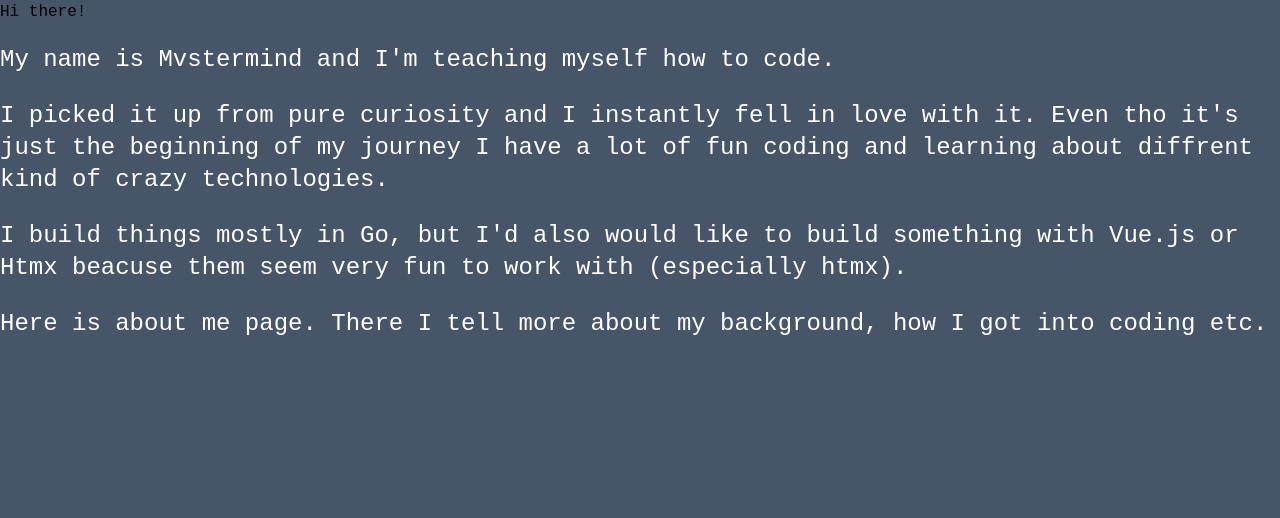
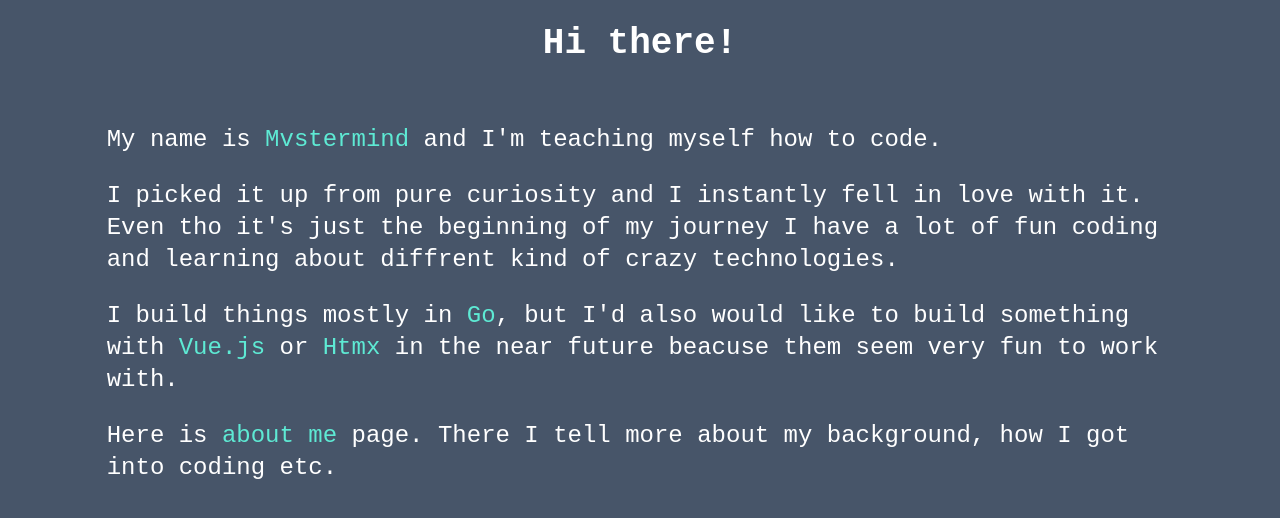
Before and after one commit to mvstermind/first-website, a plain HTML site: page web/pages/index.html in a window 1280 px wide. Drawn offline with nearby package versions, Linux system fonts and the light colour scheme; files that its build step writes are made by us from their sources.

Commit message:
GENIUS FIXED IT

```diff
--- a/web/pages/index.html
+++ b/web/pages/index.html
@@ -9,16 +9,16 @@
 </head>
 
 <body>
-    <div class="mx-auto w-10/12">
-        <h1 class="pb-10 pt-6 text-center font-IBM text-4xl font-semibold text-white duration-1000 hover:text-teal-300">
+    <div class="center">
+        <h1>
             Hi there!</h1>
-        <p>My name is <span class="text-teal-300">Mvstermind</span> and I'm teaching myself how to code.</p>
+        <p>My name is <span class="color">Mvstermind</span> and I'm teaching myself how to code.</p>
         <p>I picked it up from pure curiosity and I instantly fell in love with it. Even tho it's just the beginning of
             my journey I have a lot of fun coding and learning about diffrent kind of crazy technologies.</p>
-        <p class="">I build things mostly in Go, but I'd also would like to build something with <span
-                class="text-teal-300">Vue.js</span> or <span class="text-teal-300">Htmx</span> beacuse them seem very
-            fun to work with (especially htmx).</p>
-        <p>Here is <a class="text-teal-300 hover:underline" href="/about">about me</a> page. There I tell more about my
+        <p>I build things mostly in <span class="color">Go</span>, but I'd also would like to build something with <span
+                class="color">Vue.js</span> or <span class="color">Htmx</span> in the near future beacuse them seem very
+            fun to work with.</p>
+        <p>Here is <a class="hover-link" href="/about">about me</a> page. There I tell more about my
             background, how I got into coding etc.</p>
     </div>
 
--- a/web/styles/input.css
+++ b/web/styles/input.css
@@ -8,8 +8,21 @@ body{
   @apply bg-slate-600;
 }
 
+.color{
+  @apply text-teal-300;
+}
+
+.hover-link{
+  @apply text-teal-300 hover:underline ;
+
+}
+
+.center{
+  @apply mx-auto w-10/12;
+}
+
 h1{
-  @apply font-IBM ;
+  @apply font-IBM pb-10 pt-6 text-center font-IBM text-4xl font-semibold text-white duration-1000 hover:text-teal-300;
 }
 
 p{
```
Also changed, not shown: web/styles/output.css, 1 other file.
